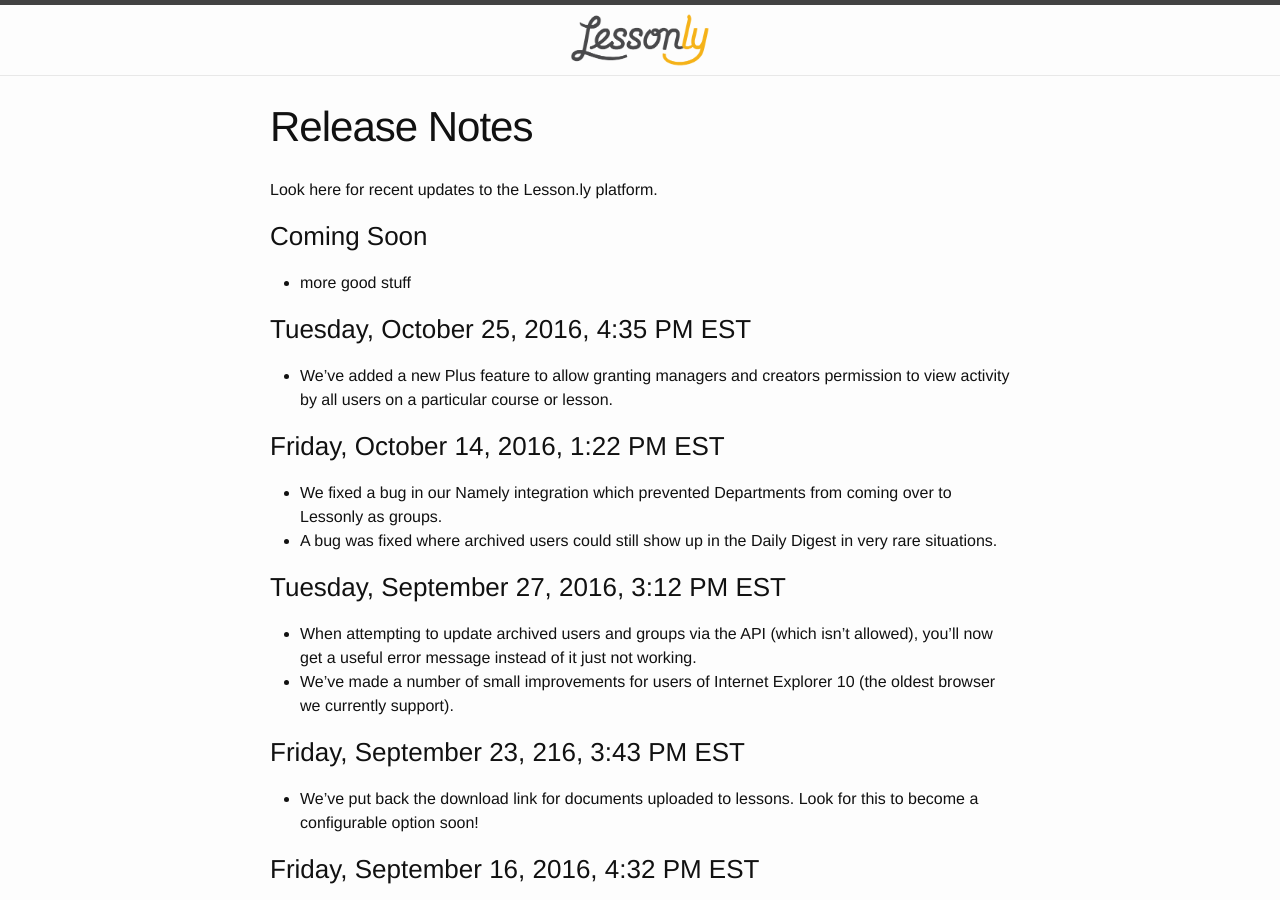
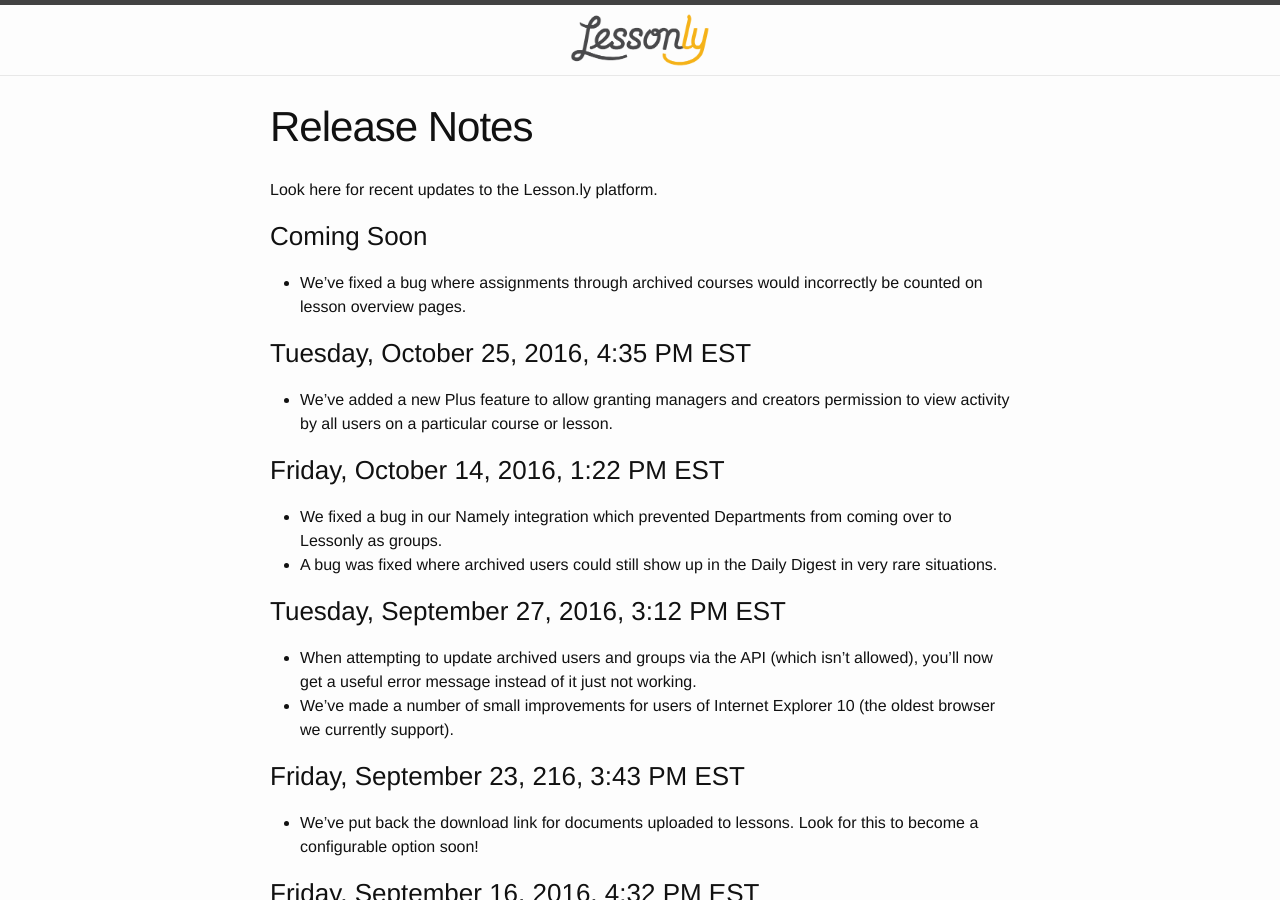
Before and after one commit to isabella232/lessonly.github.io, a Jekyll site: the page built from release-notes.md, in a window 1280 px wide and 900 px high. Built offline with Jekyll 4.4.1, drawn with Linux system fonts in a browser that asks for light colours.

Commit message:
Archived courses fix

```diff
--- a/release-notes.md
+++ b/release-notes.md
@@ -8,7 +8,7 @@
 
 ### Coming Soon
 
-- more good stuff
+- We’ve fixed a bug where assignments through archived courses would incorrectly be counted on lesson overview pages.
 
 ### Tuesday, October 25, 2016, 4:35 PM EST
 
```
